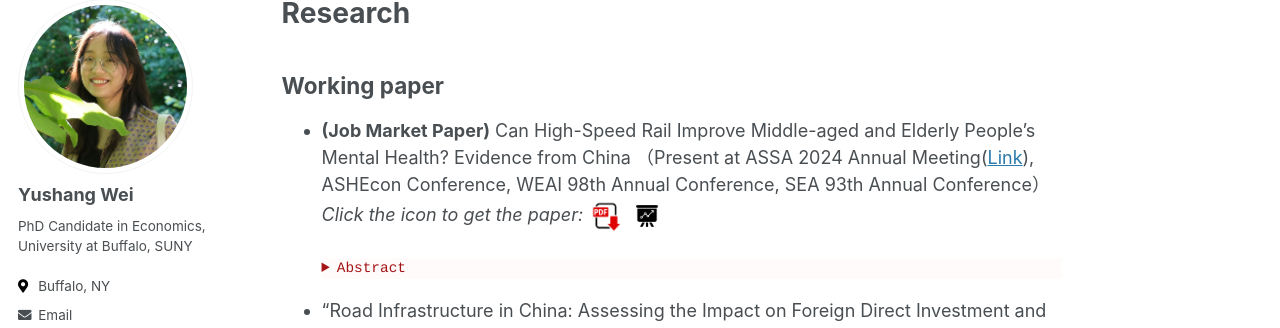
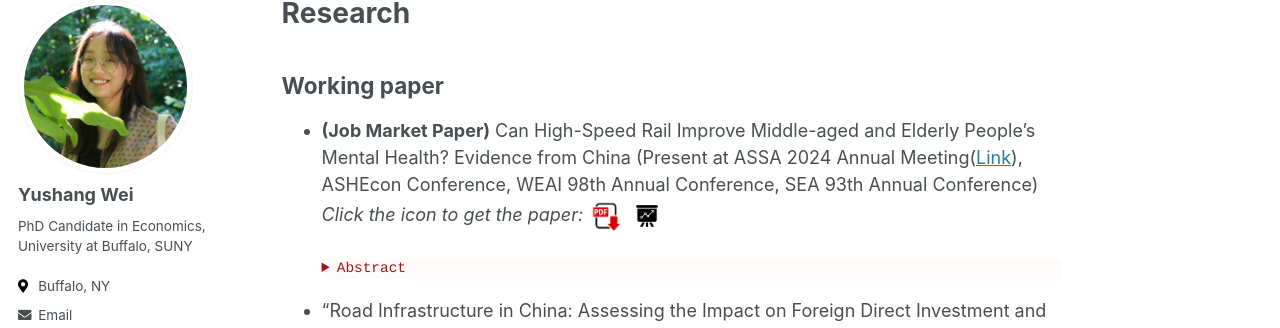
Before and after one commit to yushang1994/yushangw, a Jekyll site: the page built from _pages/research.md, in a window 1280 px wide and 1147 px high. Shown: the part 119-447 px from the top of the window. Built offline with Jekyll 4.4.1, drawn with Linux system fonts in a browser that asks for light colours.

Commit message:
new update

```diff
--- a/_pages/research.md
+++ b/_pages/research.md
@@ -10,7 +10,7 @@ header:
 ## Working paper ##
 
   - **(Job Market Paper)** Can High-Speed Rail Improve Middle-aged and Elderly People’s Mental Health? Evidence from China
-    （Present at ASSA 2024 Annual Meeting([Link](https://www.aeaweb.org/conference/2024/preliminary/2067?q=eNqrVipOLS7OzM8LqSxIVbKqhnGVrJQMlWp1lBKLi_OTgRwlHaWS1KJcXCArPDUTyElJrAQp0TUFSWTmpkKUlGWmloMMKSooXDAKmBoo1dYCXDDhxh0Q)), ASHEcon Conference, WEAI 98th Annual Conference, SEA 93th Annual Conference）
+    (Present at ASSA 2024 Annual Meeting([Link](https://www.aeaweb.org/conference/2024/preliminary/2067?q=eNqrVipOLS7OzM8LqSxIVbKqhnGVrJQMlWp1lBKLi_OTgRwlHaWS1KJcXCArPDUTyElJrAQp0TUFSWTmpkKUlGWmloMMKSooXDAKmBoo1dYCXDDhxh0Q)), ASHEcon Conference, WEAI 98th Annual Conference, SEA 93th Annual Conference)
     *Click the icon to get the paper:* [![PDF Link](/yushangw/images/research/pdf.jpeg){:height="36px" width="36px"}](/yushangw/files/pdf/research/JMP_YushangWei.pdf) [![Poster Link](/yushangw/images/research/poster.png){:height="36px" width="36px"}](/yushangw/files/pdf/research/JMP_Poster_YushangWei.pdf)
 
       <details style="font-size:80%; background-color:#fffbfa;">
@@ -29,7 +29,6 @@ header:
 
     - "Too Shiny to Handle: The Effect of Light Pollution on Mental Health" with Kaiyi Wen (*Draft upon request*)
 
-
       <details style="font-size:80%; background-color:#fffbfa;">
       <summary style="color:#a51417; font-family:courier; font-size:100%;"> Abstract </summary>
       In this paper, we present the first study to establish a causal relationship between light pollution and mental health in the US. We utilize a nationally representative sample at the individual level, coupled with precise measurements of light pollution at the 9-digit zip code level. Our findings demonstrate that 2.7\% of respondents who previously reported minimal mental health concerns are now showing mild symptoms of mental health issues. This translates to an annual welfare loss of up to \$47 billion attributed to lost earnings in the labor market. Additionally, this study explores specific channels, where we observe a significant negative correlation between light pollution and respondents' sleep duration.
```
